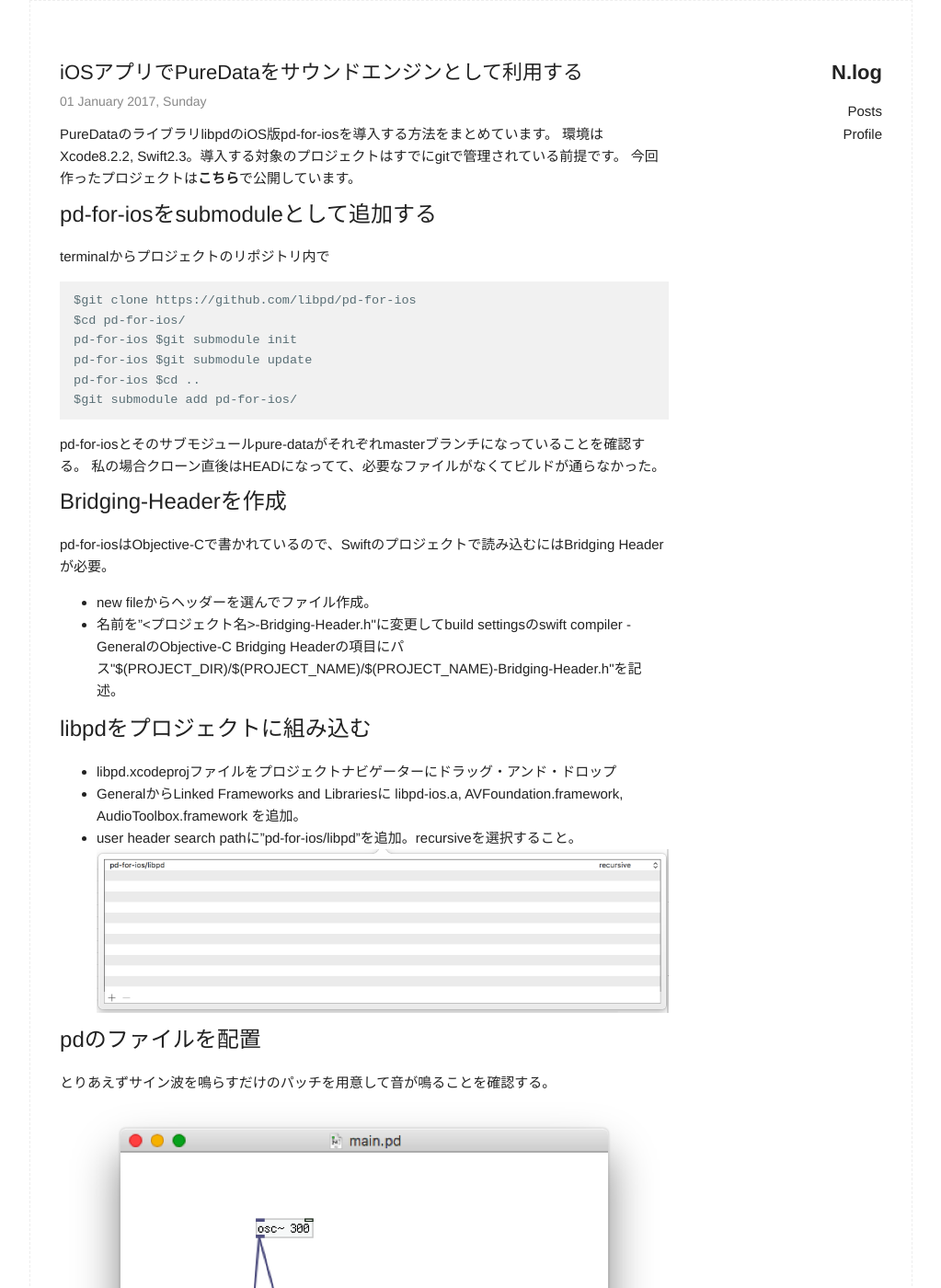
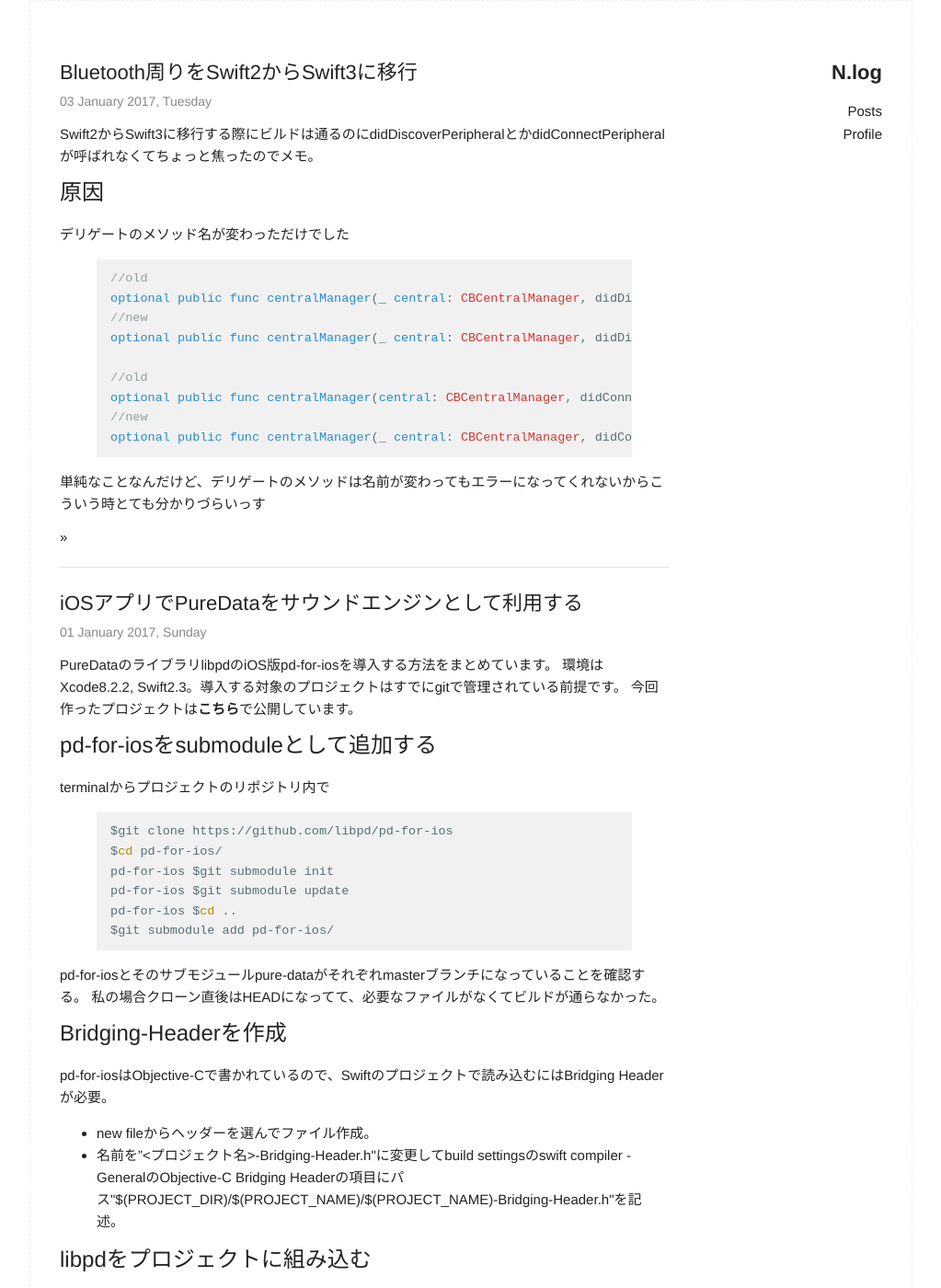
Before and after one commit to NAKANISYNTH/NAKANISYNTH.github.io, a Jekyll site: the page built from index.html, in a window 1280 px wide and 1400 px high. Shown: the whole window at 92% size, without its empty margins (128-1151 px from the left). Built offline with Jekyll 4.4.1, drawn with Linux system fonts in a browser that asks for light colours.

Commit message:
記事追加

````diff
--- a/_posts/2017-01-01-introduction-libpd-swift.markdown
+++ b/_posts/2017-01-01-introduction-libpd-swift.markdown
@@ -11,14 +11,14 @@ PureDataのライブラリlibpdのiOS版pd-for-iosを導入する方法をまと
 # pd-for-iosをsubmoduleとして追加する
 terminalからプロジェクトのリポジトリ内で
 
-```
+{% highlight terminal %}
 $git clone https://github.com/libpd/pd-for-ios
 $cd pd-for-ios/
 pd-for-ios $git submodule init
 pd-for-ios $git submodule update
 pd-for-ios $cd ..
 $git submodule add pd-for-ios/
-```
+{% endhighlight %}
 pd-for-iosとそのサブモジュールpure-dataがそれぞれmasterブランチになっていることを確認する。
 私の場合クローン直後はHEADになってて、必要なファイルがなくてビルドが通らなかった。
 
--- /dev/null
+++ b/_posts/2017-01-03-Swift2-to-Swift3-CoreBluetooth.md
@@ -0,0 +1,26 @@
+---
+layout: post
+title:  "Bluetooth周りをSwift2からSwift3に移行"
+categories: iOS
+---
+
+Swift2からSwift3に移行する際にビルドは通るのにdidDiscoverPeripheralとかdidConnectPeripheralが呼ばれなくてちょっと焦ったのでメモ。
+
+# 原因
+デリゲートのメソッド名が変わっただけでした
+
+{% highlight swift %}
+//old
+optional public func centralManager(_ central: CBCentralManager, didDiscoverPeripheral peripheral: CBPeripheral, advertisementData: [String : AnyObject], RSSI: NSNumber)
+//new
+optional public func centralManager(_ central: CBCentralManager, didDiscover peripheral: CBPeripheral, advertisementData: [String : Any], rssi RSSI: NSNumber)
+
+//old
+optional public func centralManager(central: CBCentralManager, didConnectPeripheral peripheral: CBPeripheral)
+//new
+optional public func centralManager(_ central: CBCentralManager, didConnect peripheral: CBPeripheral)
+
+{% endhighlight %}
+
+
+単純なことなんだけど、デリゲートのメソッドは名前が変わってもエラーになってくれないからこういう時とても分かりづらいっす
````
